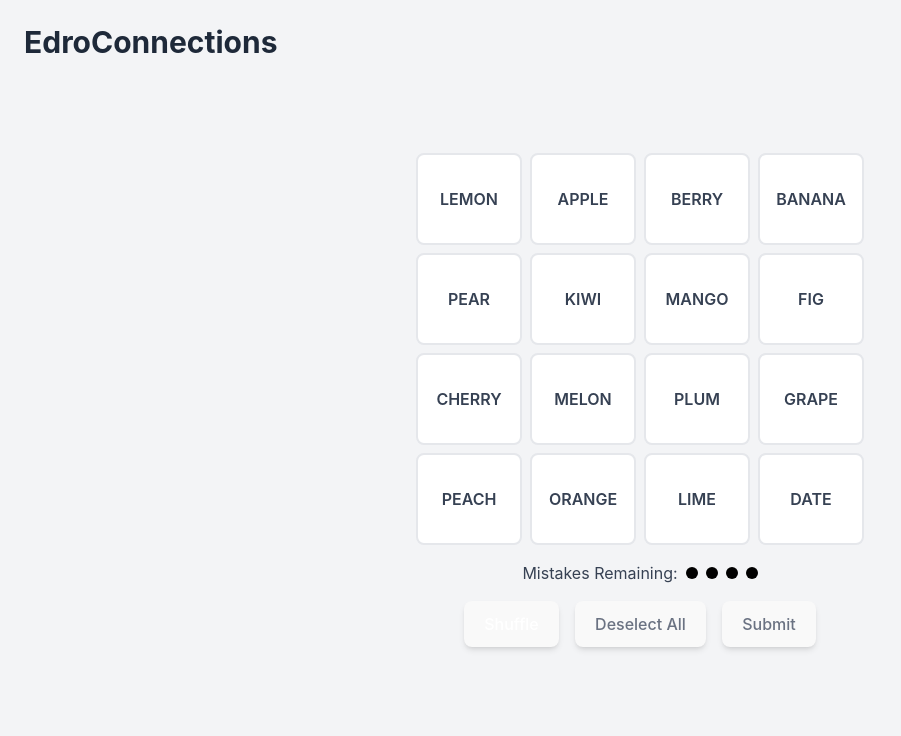
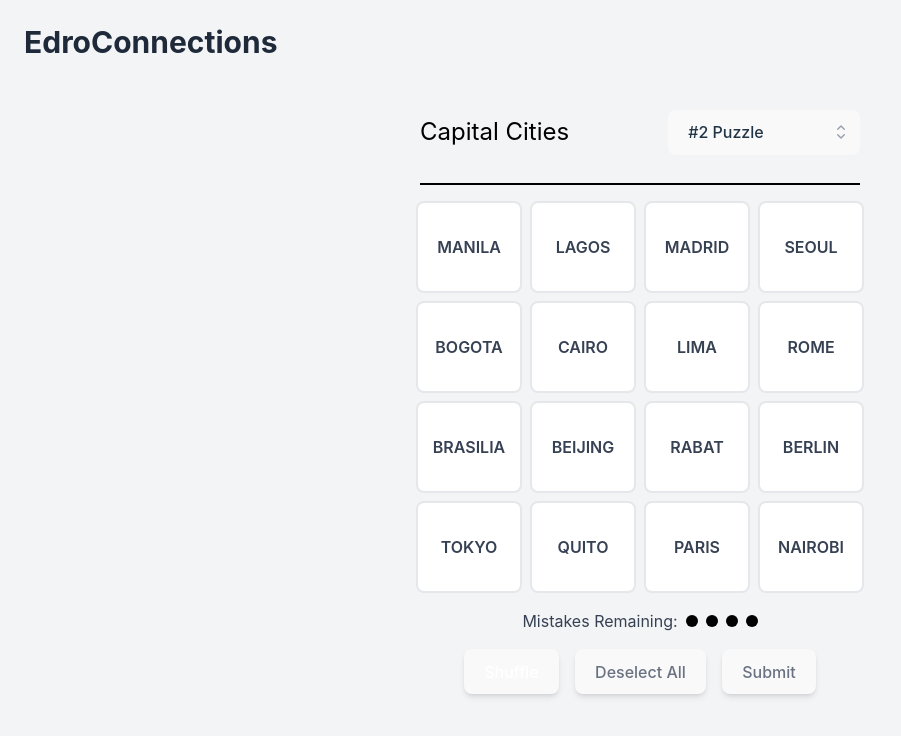
Before and after one commit to NikolaBundic/EdroConnections, a React (Vite) app in the folder edro-connections/: page / in a window 1280 px wide. Shown: the top 736 px of the page, without its empty margins (0-901 px from the left). Built offline with nearby package versions, Linux system fonts and the light colour scheme.

Commit message:
Made puzzles load from file and added ability to switch puzzles.

```diff
--- a/edro-connections/package.json
+++ b/edro-connections/package.json
@@ -10,6 +10,8 @@
     "preview": "vite preview"
   },
   "dependencies": {
+    "@headlessui/react": "^2.2.0",
+    "@heroicons/react": "^2.2.0",
     "@tailwindcss/vite": "^4.0.0",
     "react": "^18.3.1",
     "react-dom": "^18.3.1"
--- a/edro-connections/src/components/Gameboard.jsx
+++ b/edro-connections/src/components/Gameboard.jsx
@@ -1,41 +1,99 @@
-import React, { useState, useEffect } from 'react';
+import React, { useState, useEffect, Fragment } from 'react';
+import { Listbox, Transition } from '@headlessui/react';
+import { ChevronUpDownIcon } from '@heroicons/react/20/solid';
 import Tile from './Tiles';
 import './Styles.css';
 
 const GameBoard = () => {
-    const [words, setWords] = useState([
-      'APPLE', 'BANANA', 'ORANGE', 'GRAPE',
-      'KIWI', 'MANGO', 'PEACH', 'PEAR',
-      'PLUM', 'LEMON', 'LIME', 'CHERRY',
-      'FIG', 'DATE', 'MELON', 'BERRY'
-    ]);
+  const [puzzle, setPuzzle] = useState(null);
+  const [loading, setLoading] = useState(true);
+  const [words, setWords] = useState([]);
   const [selectedTiles, setSelectedTiles] = useState([]);
   const [attempts, setAttempts] = useState(4);
   const [solvedCombinations, setSolvedCombinations] = useState([]);
   const [notification, setNotification] = useState({ message: '', type: '', show: false });
+  const [allPuzzles, setAllPuzzles] = useState([]);
+  const [currentPuzzleNumber, setCurrentPuzzleNumber] = useState(null);
 
-    const validCombinations = [
-      {
-        words: ['APPLE', 'BANANA', 'ORANGE', 'GRAPE'],
-        category: 'Common Fruits',
-        color: 'yellow'
-      },
-      {
-        words: ['KIWI', 'MANGO', 'PEACH', 'PEAR'],
-        category: 'More Fruits',
-        color: 'green'
-      },
-      {
-        words: ['PLUM', 'LEMON', 'LIME', 'CHERRY'],
-        category: 'Even More Fruits',
-        color: 'blue'
-      },
-      {
-        words: ['FIG', 'DATE', 'MELON', 'BERRY'],
-        category: 'Even More Different Fruits',
-        color: 'purple'
-      },
-    ];
+  const shuffleArray = (array) => {
+    const newArray = [...array];
+    for (let i = newArray.length - 1; i > 0; i--) {
+      const j = Math.floor(Math.random() * (i + 1));
+      [newArray[i], newArray[j]] = [newArray[j], newArray[i]];
+    }
+    return newArray;
+  };
+
+  const smartShuffle = (combinations) => {
+    const taggedWords = combinations.flatMap((combo, groupIndex) =>
+      combo.words.map(word => ({ word, groupIndex }))
+    );
+
+    let shuffled = [];
+    let attempts = 0;
+    const maxAttempts = 50;
+
+    while (attempts < maxAttempts) {
+      shuffled = shuffleArray([...taggedWords]);
+
+      let isValid = true;
+      for (let i = 0; i < shuffled.length - 1; i++) {
+        if (shuffled[i].groupIndex === shuffled[i + 1].groupIndex) {
+          isValid = false;
+          break;
+        }
+      }
+
+      if (isValid) break;
+      attempts++;
+    }
+
+    return shuffled.map(item => item.word);
+  };
+
+  useEffect(() => {
+    const loadPuzzleIndex = async () => {
+      try {
+        const indexData = await import('../puzzles/index.json');
+        const puzzles = indexData.puzzles;
+        setAllPuzzles(puzzles);
+        const latestPuzzle = Math.max(...puzzles.map(p => p.number));
+        setCurrentPuzzleNumber(latestPuzzle);
+      } catch (error) {
+        console.error('Error loading puzzle index:', error);
+      }
+    };
+
+    loadPuzzleIndex();
+  }, []);
+
+  useEffect(() => {
+    if (currentPuzzleNumber) {
+      const loadPuzzle = async () => {
+        try {
+          setLoading(true);
+          setSelectedTiles([]);
+          setAttempts(4);
+          setSolvedCombinations([]);
+          setNotification({ message: '', type: '', show: false });
+
+          const puzzleData = await import(`../puzzles/${currentPuzzleNumber}.json`);
+          setPuzzle(puzzleData);
+          const shuffledWords = smartShuffle(puzzleData.combinations);
+          setWords(shuffledWords);
+          setLoading(false);
+        } catch (error) {
+          console.error('Error loading puzzle:', error);
+        }
+      };
+
+      loadPuzzle();
+    }
+  }, [currentPuzzleNumber]);
+
+  if (loading) {
+    return <div className="flex justify-center items-center text-black text-xl">Loading puzzle...</div>;
+  }
 
   const getCategoryColorClass = (color) => {
     const colorClasses = {
@@ -46,15 +104,6 @@ const GameBoard = () => {
     };
     return colorClasses[color] || 'bg-gray-500';
   };
-
-    const initialShuffle = () => {
-      const shuffled = [...words].sort(() => Math.random() - 0.5);
-      setWords(shuffled);
-    };
-
-    useEffect(() => {
-      initialShuffle();
-    }, []);
 
   const showNotification = (message, type) => {
     setNotification({ message: '', type: '', show: false });
@@ -80,7 +129,9 @@ const GameBoard = () => {
     const selectionMap = new Map(
       words.map((word, index) => [word, selectedTiles.includes(index)])
     );
-      const shuffled = [...words].sort(() => Math.random() - 0.5);
+
+    const shuffled = smartShuffle(puzzle.combinations);
+
     const newSelectedTiles = shuffled.map(
       (word, index) => selectionMap.get(word) ? index : null
     ).filter(index => index !== null);
@@ -97,12 +148,12 @@ const GameBoard = () => {
 
     const selectedWords = selectedTiles.map(index => words[index]);
 
-        const matchingCombination = validCombinations.find(combo =>
+    const matchingCombination = puzzle.combinations.find(combo =>
       selectedWords.every(word => combo.words.includes(word)) &&
       combo.words.every(word => selectedWords.includes(word))
     );
 
-        const oneAwayMatch = validCombinations.find(combo => {
+    const oneAwayMatch = puzzle.combinations.find(combo => {
       const matchingWords = selectedWords.filter(word => combo.words.includes(word));
       return matchingWords.length === 3;
     });
@@ -128,7 +179,7 @@ const GameBoard = () => {
     }
   };
 
-    const isGameOver = attempts <= 0 || solvedCombinations.length === validCombinations.length;
+  const isGameOver = attempts <= 0 || solvedCombinations.length === puzzle.combinations.length;
 
   const isWordInSolvedCombination = (word) => {
     return solvedCombinations.some(combo => combo.words.includes(word));
@@ -136,6 +187,62 @@ const GameBoard = () => {
 
   return (
     <div className="w-full max-w-md mx-auto relative">
+      {/* Level and Select */}
+      <div className="flex items-center gap-2 mb-6">
+        <div className="flex items-center gap-2">
+          <span className="text-2xl text-black m-1">{puzzle.name}</span>
+        </div>
+        <div className="ml-auto w-48 m-1">
+          <Listbox value={currentPuzzleNumber} onChange={setCurrentPuzzleNumber}>
+            <div className="relative">
+              <Listbox.Button className="relative w-full cursor-pointer rounded-lg bg-white py-2 pl-3 pr-10 text-left border border-gray-300 hover:border-gray-400">
+                <span className="block truncate">#{currentPuzzleNumber} Puzzle</span>
+                <span className="pointer-events-none absolute inset-y-0 right-0 flex items-center pr-2">
+                  <ChevronUpDownIcon
+                    className="h-5 w-5 text-gray-400"
+                    aria-hidden="true"
+                  />
+                </span>
+              </Listbox.Button>
+              <Transition
+                as={Fragment}
+                leave="transition ease-in duration-100"
+                leaveFrom="opacity-100"
+                leaveTo="opacity-0"
+              >
+                <Listbox.Options className="absolute mt-1 max-h-60 w-full overflow-auto rounded-md bg-white py-1 text-base shadow-lg ring-1 ring-black ring-opacity-5 focus:outline-none z-10">
+                  {allPuzzles.map((puzzle) => (
+                    <Listbox.Option
+                      key={puzzle.number}
+                      value={puzzle.number}
+                      className={({ active }) =>
+                        `relative cursor-pointer select-none py-2 pl-10 pr-4 ${active ? 'bg-gray-100 text-black' : 'text-gray-900'
+                        }`
+                      }
+                    >
+                      {({ selected }) => (
+                        <>
+                          <span className={`block truncate ${selected ? 'font-medium' : 'font-normal'}`}>
+                            #{puzzle.number} - {puzzle.name}
+                          </span>
+                          {selected && (
+                            <span className="absolute inset-y-0 left-0 flex items-center pl-3 text-black">
+                              ✓
+                            </span>
+                          )}
+                        </>
+                      )}
+                    </Listbox.Option>
+                  ))}
+                </Listbox.Options>
+              </Transition>
+            </div>
+          </Listbox>
+        </div>
+      </div>
+
+      <hr className="border-black border-t-2 mb-4 ml-1 mr-1" />
+
       {/* Solved Combinations */}
       {solvedCombinations.map((combo, index) => (
         <div
@@ -260,9 +367,9 @@ const GameBoard = () => {
             Game Over!
           </div>
           <div className="text-gray-600">
-              {solvedCombinations.length === validCombinations.length
+            {solvedCombinations.length === puzzle.combinations.length
               ? 'Congratulations! You found all groups!'
-                : `You found ${solvedCombinations.length} out of ${validCombinations.length} groups.`}
+              : `You found ${solvedCombinations.length} out of ${puzzle.combinations.length} groups.`}
           </div>
         </div>
       )}
--- /dev/null
+++ b/edro-connections/src/puzzles/1.json
@@ -0,0 +1,26 @@
+{
+    "number": 1,
+    "name": "Fruits",
+    "combinations": [
+      {
+        "words": ["APPLE", "BANANA", "ORANGE", "GRAPE"],
+        "category": "Common Fruits",
+        "color": "yellow"
+      },
+      {
+        "words": ["KIWI", "MANGO", "PEACH", "PEAR"],
+        "category": "More Fruits",
+        "color": "green"
+      },
+      {
+        "words": ["PLUM", "LEMON", "LIME", "CHERRY"],
+        "category": "Even More Fruits",
+        "color": "blue"
+      },
+      {
+        "words": ["FIG", "DATE", "MELON", "BERRY"],
+        "category": "Even More Different Fruits",
+        "color": "purple"
+      }
+    ]
+}
--- /dev/null
+++ b/edro-connections/src/puzzles/2.json
@@ -0,0 +1,26 @@
+{
+    "number": 2,
+    "name": "Capital Cities",
+    "combinations": [
+      {
+        "words": ["PARIS", "BERLIN", "ROME", "MADRID"],
+        "category": "European Capitals",
+        "color": "yellow"
+      },
+      {
+        "words": ["CAIRO", "NAIROBI", "LAGOS", "RABAT"],
+        "category": "African Capitals",
+        "color": "green"
+      },
+      {
+        "words": ["TOKYO", "SEOUL", "BEIJING", "MANILA"],
+        "category": "Asian Capitals",
+        "color": "blue"
+      },
+      {
+        "words": ["LIMA", "BOGOTA", "BRASILIA", "QUITO"],
+        "category": "South American Capitals",
+        "color": "purple"
+      }
+    ]
+}
--- /dev/null
+++ b/edro-connections/src/puzzles/index.json
@@ -0,0 +1,14 @@
+{
+    "puzzles": [
+      {
+        "number": 1,
+        "name": "Fruits",
+        "file": "1.json"
+      },
+      {
+        "number": 2,
+        "name": "Capital Cities",
+        "file": "2.json"
+      }
+    ]
+  }
```
Also changed, not shown: 1 other file (tests, documents, lock files or other folders). Lines whose indentation alone changed are shown as unchanged.
